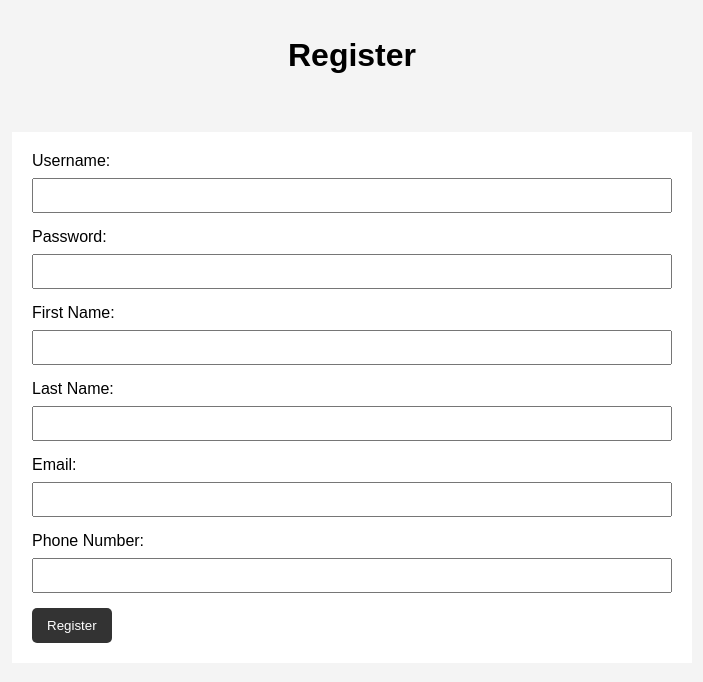
After one commit to Fissureee/final-project-database, a PHP site: page /orgFunctions/register.php in a window 1280 px wide. The commit adds this page. Shown: the top 682 px of the page, without its empty margins (288-991 px from the left). Run offline with PHP 8.4, Linux system fonts and the light colour scheme; some libraries are stand-ins or nearby versions.

Commit message:
feat: register user

```diff
--- a/dashboard/login.php
+++ b/dashboard/login.php
@@ -103,6 +103,9 @@ if (isset($_POST['login'])) {
         <input type="password" name="password" required>
 
         <button type="submit" name="login">Login</button>
+
+        <br>
+        <a href="../orgFunctions/register.php" style="text-decoration: none;">Click here to register</a>
     </form>
 
 </body>
--- /dev/null
+++ b/orgFunctions/register.php
@@ -0,0 +1,107 @@
+<?php
+include 'connect.php';
+
+// Handle form submission to add a new user
+if (isset($_POST['addUser'])) {
+    $newUsername = $_POST['username'];
+    $newPassword = $_POST['password'];
+    $newFirstName = $_POST['firstName'];
+    $newLastName = $_POST['lastName'];
+    $newEmail = $_POST['email'];
+    $newPhoneNumber = $_POST['phoneNumber'];
+    $userRole = "organizer";
+
+    // Perform the insertion
+    $insertQuery = $conn->prepare("INSERT INTO Users (UserName, Password, FirstName, LastName, Email, PhoneNumber, UserRole) VALUES (?, ?, ?, ?, ?, ?, ?)");
+    $insertQuery->execute([$newUsername, $newPassword, $newFirstName, $newLastName, $newEmail, $newPhoneNumber, $userRole]);
+
+    // Redirect back to index.php after insertion
+    header("Location: ../dashboard/login.php");
+    exit();
+}
+
+?>
+
+<!DOCTYPE html>
+<html lang="en">
+
+<head>
+    <meta charset="UTF-8">
+    <meta name="viewport" content="width=device-width, initial-scale=1.0">
+    <title>Add User</title>
+    <style>
+        body {
+            font-family: Arial, sans-serif;
+            background-color: #f4f4f4;
+            margin: 0;
+            padding: 0;
+        }
+
+        header {
+            text-align: center;
+            padding: 1em;
+        }
+
+        form {
+            width: 50%;
+            margin: 20px auto;
+            background-color: white;
+            padding: 20px;
+        }
+
+        label {
+            display: block;
+            margin-bottom: 8px;
+        }
+
+        input,
+        select {
+            width: 100%;
+            padding: 8px;
+            margin-bottom: 15px;
+            box-sizing: border-box;
+        }
+
+        button {
+            background-color: #333;
+            color: white;
+            padding: 10px 15px;
+            border: none;
+            border-radius: 5px;
+            cursor: pointer;
+        }
+    </style>
+</head>
+
+<body>
+
+    <header>
+        <h1>Register</h1>
+    </header>
+
+    <form method="post" action="">
+        <label for="username">Username:</label>
+        <input type="text" name="username" required>
+
+        <label for="password">Password:</label>
+        <input type="password" name="password" required>
+
+        <label for="firstName">First Name:</label>
+        <input type="text" name="firstName" required>
+
+        <label for="lastName">Last Name:</label>
+        <input type="text" name="lastName" required>
+
+        <label for="email">Email:</label>
+        <input type="email" name="email" required>
+
+        <label for="phoneNumber">Phone Number:</label>
+        <input type="tel" name="phoneNumber" required>
+
+        <button type="submit" name="addUser">Register</button>
+    </form>
+
+
+</body>
+
+</html>
```
